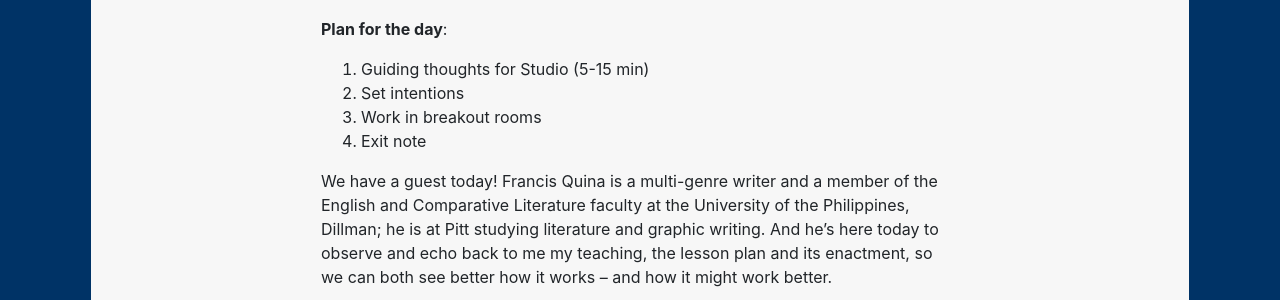
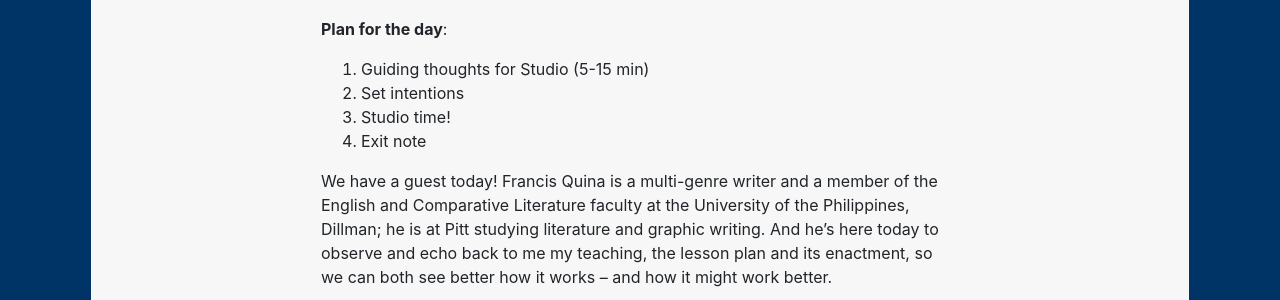
Before and after one commit to benmiller314/cdm2023spring, a Jekyll site: the page built from plans/lesson-14.md, in a window 1280 px wide and 900 px high. Shown: the part 348-648 px from the top of the window. Built offline with Jekyll 4.4.1, drawn with Linux system fonts in a browser that asks for light colours; our own code applies the rules of GitHub Pages for plain Markdown files.

Commit message:
we're not on zoom anymore, toto

```diff
--- a/plans/lesson-14.md
+++ b/plans/lesson-14.md
@@ -8,7 +8,7 @@
 **Plan for the day**:
 1. Guiding thoughts for Studio (5-15 min)
 2. Set intentions
-3. Work in breakout rooms
+3. Studio time!
 4. Exit note
 
 
```
